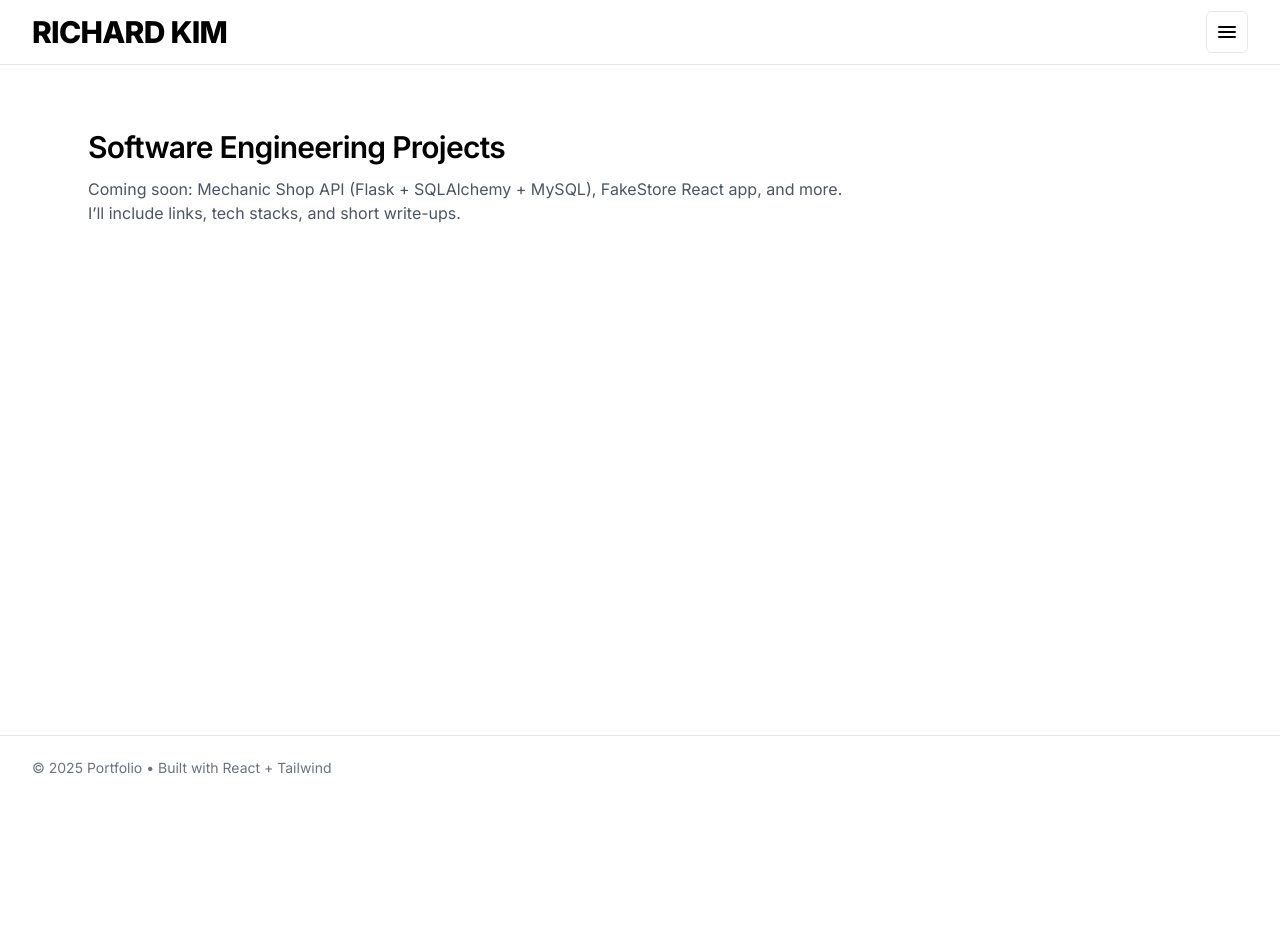
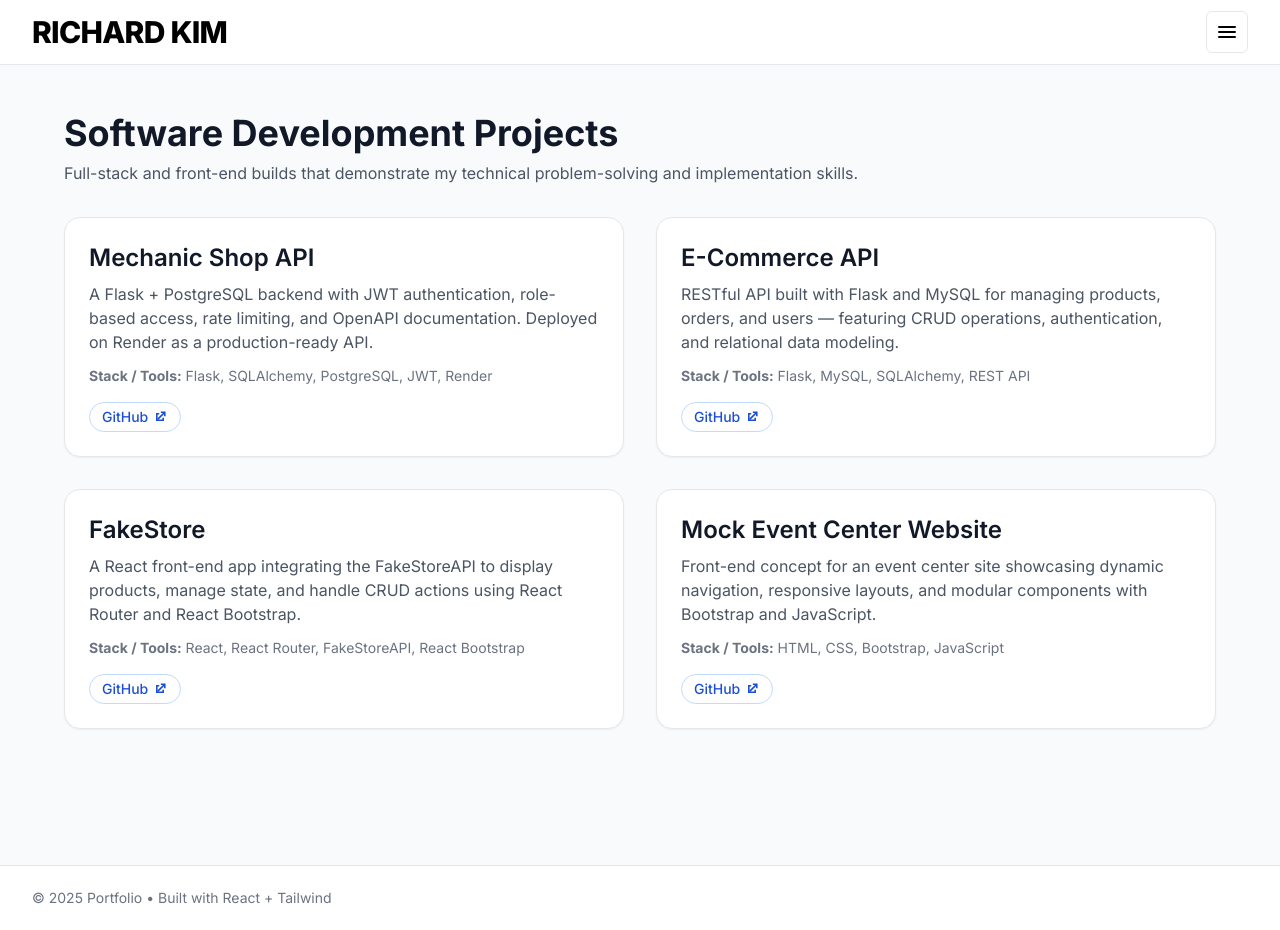
Before and after one commit to richxrdkim/richardkim.io, a React (Vite) app: page /projects/software in a window 1280 px wide. Before the commit the page ends 800 px from the top, so only its background shows below. Built offline with nearby package versions, Linux system fonts and the light colour scheme.

Commit message:
Software Project Updates

```diff
--- a/src/pages/SoftwareProjects.tsx
+++ b/src/pages/SoftwareProjects.tsx
@@ -1,11 +1,71 @@
+import ProjectCard from "../components/ProjectCard";
+
 export default function SoftwareProjects() {
+  const devProjects = [
+    {
+      title: "Mechanic Shop API",
+      blurb:
+        "A Flask + PostgreSQL backend with JWT authentication, role-based access, rate limiting, and OpenAPI documentation. Deployed on Render as a production-ready API.",
+      meta: "Flask, SQLAlchemy, PostgreSQL, JWT, Render",
+      links: [
+        {
+          name: "GitHub",
+          url: "https://github.com/richxrdkim/Mechanic_Shop_API",
+        },
+      ],
+    },
+    {
+      title: "E-Commerce API",
+      blurb:
+        "RESTful API built with Flask and MySQL for managing products, orders, and users — featuring CRUD operations, authentication, and relational data modeling.",
+      meta: "Flask, MySQL, SQLAlchemy, REST API",
+      links: [
+        {
+          name: "GitHub",
+          url: "https://github.com/richxrdkim/E-Commerce-API",
+        },
+      ],
+    },
+    {
+      title: "FakeStore",
+      blurb:
+        "A React front-end app integrating the FakeStoreAPI to display products, manage state, and handle CRUD actions using React Router and React Bootstrap.",
+      meta: "React, React Router, FakeStoreAPI, React Bootstrap",
+      links: [
+        {
+          name: "GitHub",
+          url: "https://github.com/richxrdkim/FakeStore",
+        },
+      ],
+    },
+    {
+      title: "Mock Event Center Website",
+      blurb:
+        "Front-end concept for an event center site showcasing dynamic navigation, responsive layouts, and modular components with Bootstrap and JavaScript.",
+      meta: "HTML, CSS, Bootstrap, JavaScript",
+      links: [
+        {
+          name: "GitHub",
+          url: "https://github.com/richxrdkim/Mock-Event-Center-Website",
+        },
+      ],
+    },
+  ];
+
   return (
-    <section className="mx-auto max-w-6xl px-6 py-16">
-      <h2 className="text-3xl font-semibold tracking-tight">Software Engineering Projects</h2>
-      <p className="mt-3 max-w-3xl text-gray-600">
-        Coming soon: Mechanic Shop API (Flask + SQLAlchemy + MySQL), FakeStore React app,
-        and more. I’ll include links, tech stacks, and short write-ups.
-      </p>
+    <section className="min-h-screen bg-gray-50 px-6 py-12">
+      <div className="mx-auto max-w-6xl">
+        <h1 className="text-4xl font-bold text-gray-900">Software Development Projects</h1>
+        <p className="mt-2 text-gray-600">
+          Full-stack and front-end builds that demonstrate my technical problem-solving and implementation skills.
+        </p>
+
+        <div className="mt-8 grid gap-8 md:grid-cols-2">
+          {devProjects.map((project) => (
+            <ProjectCard key={project.title} {...project} />
+          ))}
+        </div>
+      </div>
     </section>
   );
 }
```
